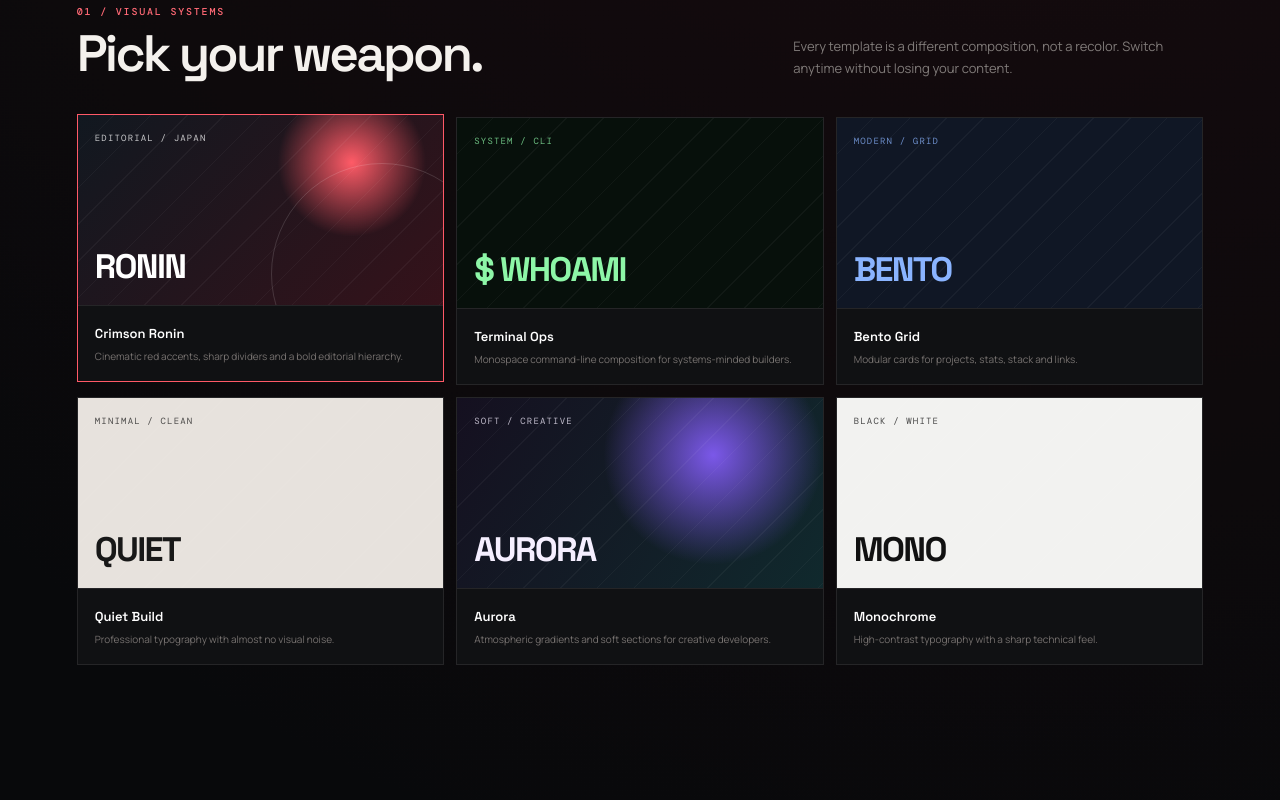
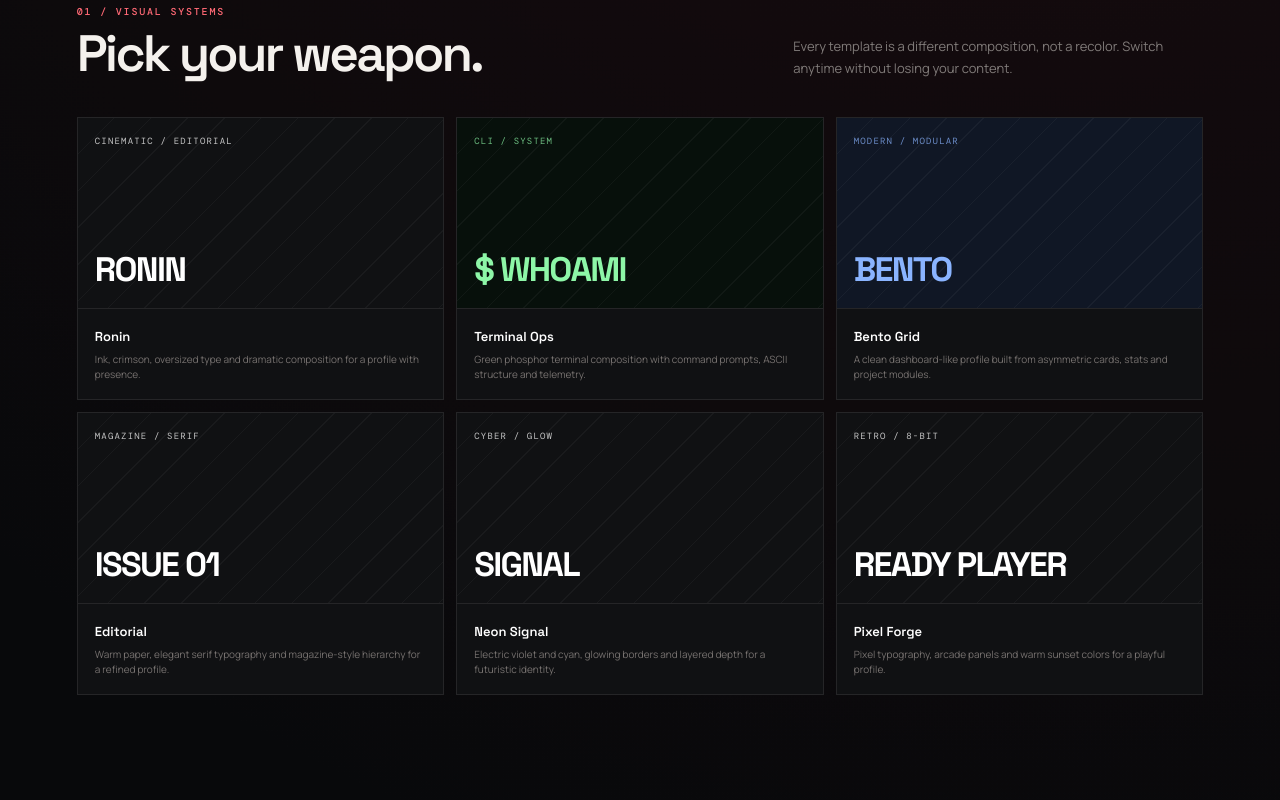
Before and after one commit to cser-utkarsh-raj/GitPix, a React (Vite) app: page / in a window 1280 px wide. Shown: the part 860-1660 px from the top of the page. Built offline with nearby package versions, Linux system fonts and the light colour scheme.

Commit message:
feat: diversify GitPix template systems

```diff
--- a/src/data/templates.js
+++ b/src/data/templates.js
@@ -1,8 +1,32 @@
 export const TEMPLATE_PRESETS = [
-  { id:'samurai', name:'Crimson Ronin', label:'EDITORIAL / JAPAN', short:'RONIN', description:'Cinematic red accents, sharp dividers and a bold editorial hierarchy.' },
-  { id:'terminal', name:'Terminal Ops', label:'SYSTEM / CLI', short:'$ WHOAMI', description:'Monospace command-line composition for systems-minded builders.' },
-  { id:'bento', name:'Bento Grid', label:'MODERN / GRID', short:'BENTO', description:'Modular cards for projects, stats, stack and links.' },
-  { id:'minimal', name:'Quiet Build', label:'MINIMAL / CLEAN', short:'QUIET', description:'Professional typography with almost no visual noise.' },
-  { id:'aurora', name:'Aurora', label:'SOFT / CREATIVE', short:'AURORA', description:'Atmospheric gradients and soft sections for creative developers.' },
-  { id:'mono', name:'Monochrome', label:'BLACK / WHITE', short:'MONO', description:'High-contrast typography with a sharp technical feel.' },
+  {
+    id: 'ronin', name: 'Ronin', label: 'CINEMATIC / EDITORIAL', short: 'RONIN',
+    description: 'Ink, crimson, oversized type and dramatic composition for a profile with presence.',
+    palette: 'Crimson · Ink · Ivory', font: 'Space Grotesk + DM Mono', animation: 'slow parallax'
+  },
+  {
+    id: 'terminal', name: 'Terminal Ops', label: 'CLI / SYSTEM', short: '$ WHOAMI',
+    description: 'Green phosphor terminal composition with command prompts, ASCII structure and telemetry.',
+    palette: 'Phosphor · Black · Amber', font: 'JetBrains Mono', animation: 'scanline'
+  },
+  {
+    id: 'bento', name: 'Bento Grid', label: 'MODERN / MODULAR', short: 'BENTO',
+    description: 'A clean dashboard-like profile built from asymmetric cards, stats and project modules.',
+    palette: 'Cobalt · Cloud · Lime', font: 'Sora + IBM Plex Mono', animation: 'card lift'
+  },
+  {
+    id: 'editorial', name: 'Editorial', label: 'MAGAZINE / SERIF', short: 'ISSUE 01',
+    description: 'Warm paper, elegant serif typography and magazine-style hierarchy for a refined profile.',
+    palette: 'Paper · Burgundy · Ink', font: 'DM Serif Display + Manrope', animation: 'page reveal'
+  },
+  {
+    id: 'neon', name: 'Neon Signal', label: 'CYBER / GLOW', short: 'SIGNAL',
+    description: 'Electric violet and cyan, glowing borders and layered depth for a futuristic identity.',
+    palette: 'Violet · Cyan · Void', font: 'Space Grotesk + Fira Code', animation: 'glow pulse'
+  },
+  {
+    id: 'retro', name: 'Pixel Forge', label: 'RETRO / 8-BIT', short: 'READY PLAYER',
+    description: 'Pixel typography, arcade panels and warm sunset colors for a playful profile.',
+    palette: 'Peach · Teal · Plum', font: 'Press Start 2P + VT323', animation: 'pixel blink'
+  },
 ];
```
